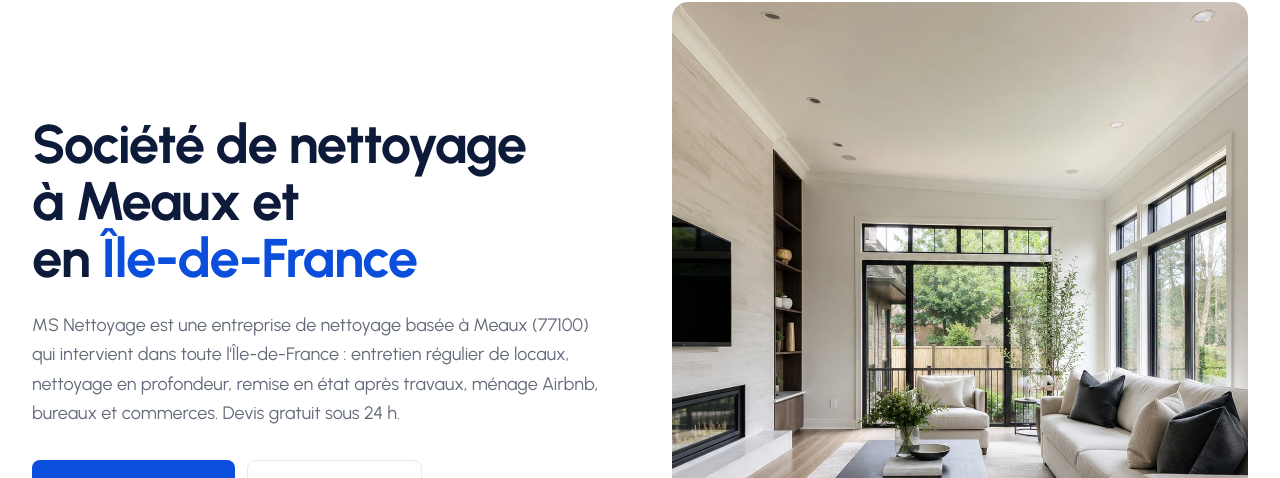
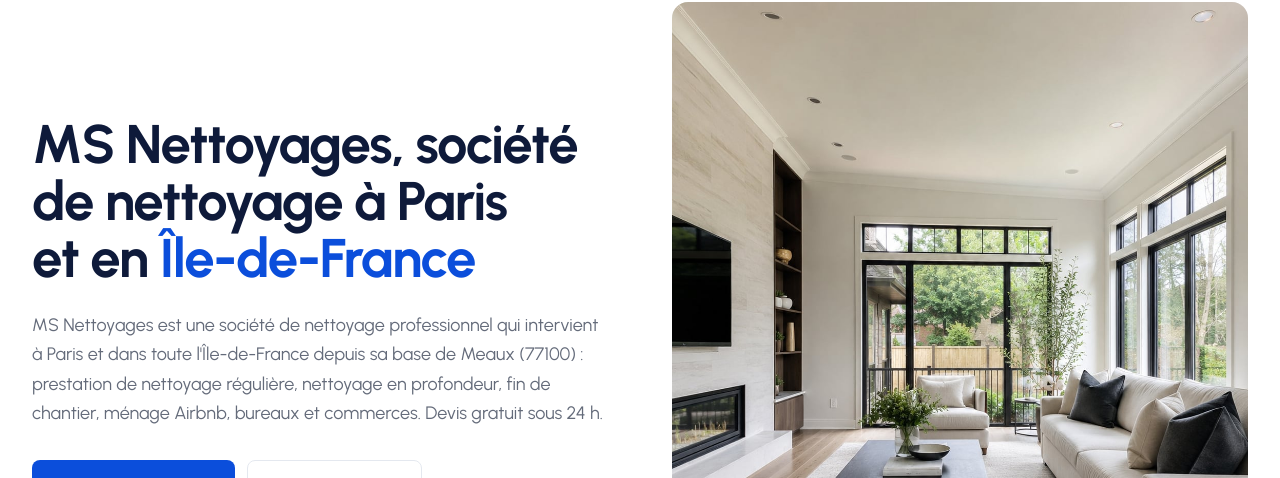
Before and after one commit to cyril12V/msnettoyage, a Next.js app: page / in a window 1280 px wide. Shown: the part 159-637 px from the top of the page. Built offline with nearby package versions, Linux system fonts and the light colour scheme; no server answers.

Commit message:
A10412:53 PM209-33PMve: {7/28/2026, 12:53 PMile_nPM53e}

```diff
--- a/src/app/page.tsx
+++ b/src/app/page.tsx
@@ -19,28 +19,36 @@
 import { site } from "@/lib/site";
 
 /**
- * Titre de la page d'accueil, 52 caractères.
+ * Titre de la page d'accueil, 57 caractères.
  *
- * Il vise « société de nettoyage à Meaux », la requête la plus large que le
- * client veut capter, et couvre au passage ses synonymes de recherche :
- * « entreprise de nettoyage à Meaux » et « prestation de nettoyage à Meaux ».
+ * Il vise « société de nettoyage Paris » et « société de nettoyage
+ * Île-de-France », les deux requêtes les plus larges que le client veut capter,
+ * et couvre au passage « prestation de nettoyage ». La page d'accueil est
+ * toujours la page la mieux liée d'un site, donc la plus forte : c'est elle qui
+ * doit porter la requête la plus large.
  *
- * La page d'accueil est toujours la page la mieux liée d'un site, donc la plus
- * forte : c'est elle qui doit porter la requête principale. Les six requêtes
- * spécifiques sont laissées aux pages dédiées, aucune ne se chevauche.
+ * Le titre visait auparavant Meaux uniquement. Cette requête n'est pas
+ * abandonnée : elle est reprise par `/nettoyage-meaux`, qui la traite en
+ * profondeur. Les requêtes de ville et les requêtes de prestation vivent
+ * chacune sur leur page, aucune ne se chevauche.
+ *
+ * Point de vigilance : `/nettoyage-paris` vise « entreprise de nettoyage à
+ * Paris », un intitulé voisin. Si Search Console montre les deux pages qui
+ * alternent sur une même requête, c'est ce titre-ci qu'il faut resserrer sur
+ * l'Île-de-France seule.
  *
  * Sous 60 caractères, le titre s'affiche entier dans les résultats de recherche.
  */
-const TITRE = `Société de nettoyage à ${site.address.city} | ${site.name}`;
+const TITRE = `Société de nettoyage Paris & Île-de-France | ${site.name}`;
 
 export const metadata: Metadata = {
   ...buildMetadata({
     title: TITRE,
-    description: `Société de nettoyage à ${site.address.city} (${site.address.postalCode}) : nettoyage de maison et de bureau, ménage particulier, après travaux, après déménagement et Airbnb. Devis gratuit sous ${site.delaiReponse}.`,
+    description: `${site.name}, société de nettoyage à Paris et en Île-de-France : nettoyage de maison et de bureaux, ménage particulier, fin de chantier, déménagement et Airbnb. Devis sous ${site.delaiReponse}.`,
     path: "/",
   }),
   // Le titre porte déjà le nom de la marque : sans `absolute`, le gabarit du
-  // layout ajouterait « | MS Nettoyage » une seconde fois.
+  // layout ajouterait « | MS Nettoyages » une seconde fois.
   title: { absolute: TITRE },
 };
 
--- a/src/components/sections/Expertise.tsx
+++ b/src/components/sections/Expertise.tsx
@@ -2,12 +2,13 @@
 import { Icon } from "@/components/ui/Icon";
 import { MediaSlot } from "@/components/ui/MediaSlot";
 import { services } from "@/data/services";
+import { site } from "@/lib/site";
 
 /** Les trois visuels de la mosaïque, du plus grand au plus petit. */
 const visuels = [
   {
     src: "/images/expertise-vitre.jpg",
-    alt: "Intervenante MS Nettoyage nettoyant une baie vitrée",
+    alt: `Intervenante ${site.name} nettoyant une baie vitrée`,
   },
   {
     src: "/images/expertise-lit-prepare.jpg",
--- a/src/components/sections/Hero.tsx
+++ b/src/components/sections/Hero.tsx
@@ -16,16 +16,21 @@
       <Container className="grid items-center gap-10 py-14 lg:grid-cols-2 lg:gap-16 lg:py-20">
         <div className="flex animate-[var(--animate-fade-up)] flex-col">
           {/*
-            Le H1 reprend mot pour mot la requête que vise la balise title,
-            « société de nettoyage à Meaux » : un titre et un H1 qui désignent
+            Le H1 reprend la requête que vise la balise title, « société de
+            nettoyage Paris & Île-de-France » : un titre et un H1 qui désignent
             deux choses différentes obligent Google à trancher lui-même le sujet
-            de la page. L'Île-de-France suit, pour la portée plus large.
+            de la page.
+
+            Le nom de la marque y figure explicitement. La requête « MS
+            Nettoyages » était captée par des homonymes de Besançon et de
+            Thonon : le premier levier pour la reprendre est de la nommer là où
+            elle pèse le plus, dans le H1 et dans les cent premiers mots.
 
             « Île-de-France » ne doit jamais se couper sur ses traits d'union :
             une coupure y laisse un « Île-de- » orphelin en fin de ligne.
           */}
           <h1 className="text-ink text-[2.6rem] leading-[1.05] font-bold tracking-tight text-balance sm:text-5xl lg:text-[3.4rem]">
-            Société de nettoyage à {site.address.city} et en{" "}
+            {site.name}, société de nettoyage à Paris et en{" "}
             <span className="text-brand whitespace-nowrap">Île-de-France</span>
           </h1>
 
@@ -34,10 +39,11 @@
             situe la zone et liste les prestations en une phrase autonome.
           */}
           <p className="text-muted mt-6 max-w-xl text-base leading-relaxed sm:text-lg">
-            MS Nettoyage est une entreprise de nettoyage basée à {site.address.city} (
-            {site.address.postalCode}) qui intervient dans toute l&apos;Île-de-France : entretien
-            régulier de locaux, nettoyage en profondeur, remise en état après travaux, ménage
-            Airbnb, bureaux et commerces. Devis gratuit sous {site.delaiReponse}.
+            {site.name} est une société de nettoyage professionnel qui intervient à Paris et dans
+            toute l&apos;Île-de-France depuis sa base de {site.address.city} (
+            {site.address.postalCode}) : prestation de nettoyage régulière, nettoyage en profondeur,
+            fin de chantier, ménage Airbnb, bureaux et commerces. Devis gratuit sous{" "}
+            {site.delaiReponse}.
           </p>
 
           <div className="mt-8 flex flex-col gap-3 sm:flex-row">
@@ -61,7 +67,7 @@
 
         <MediaSlot
           src="/images/hero-accueil.jpg"
-          alt="Séjour lumineux et impeccable après le passage de MS Nettoyage"
+          alt={`Séjour lumineux et impeccable après le passage de ${site.name}`}
           priority
           sizes="(max-width: 1024px) 100vw, 50vw"
           className="aspect-4/3 rounded-2xl lg:aspect-4/5"
```
